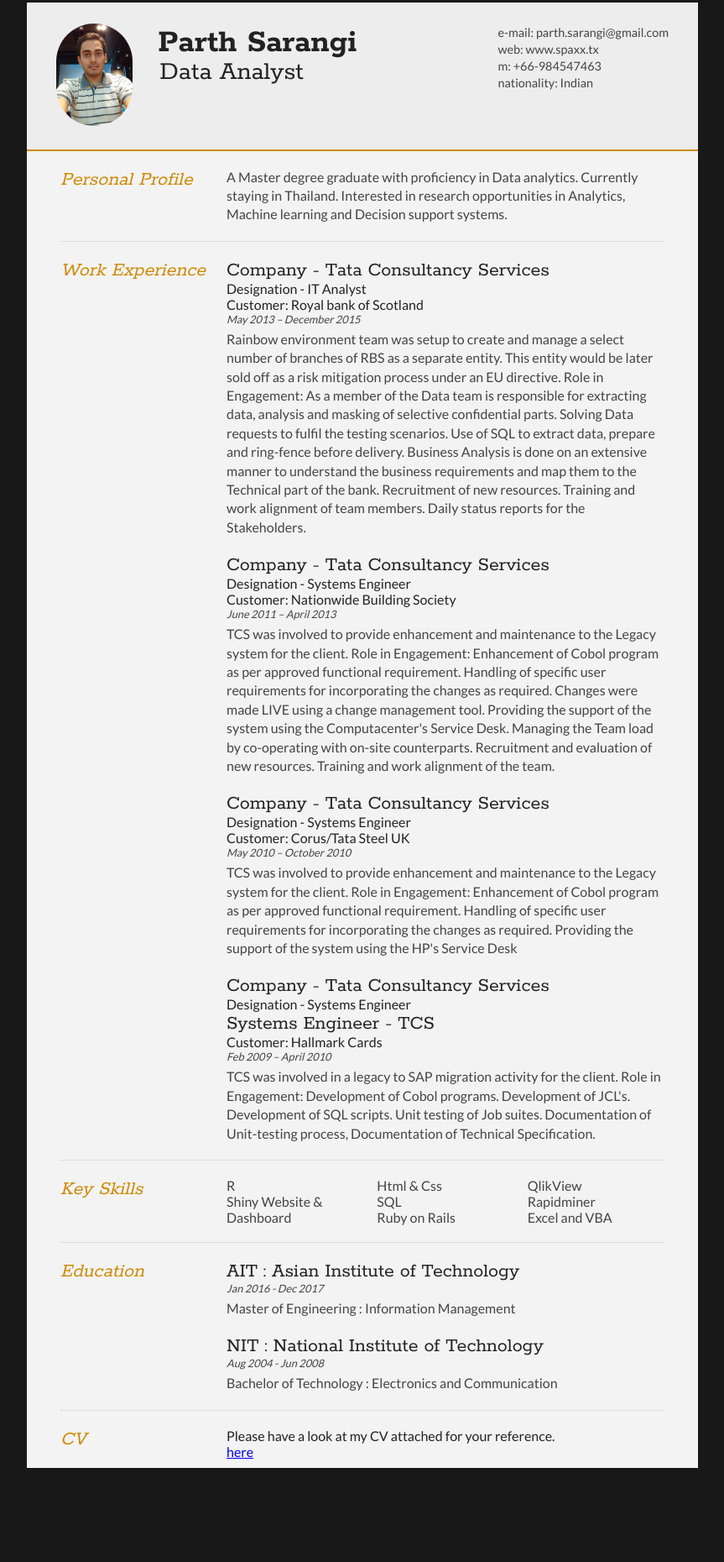
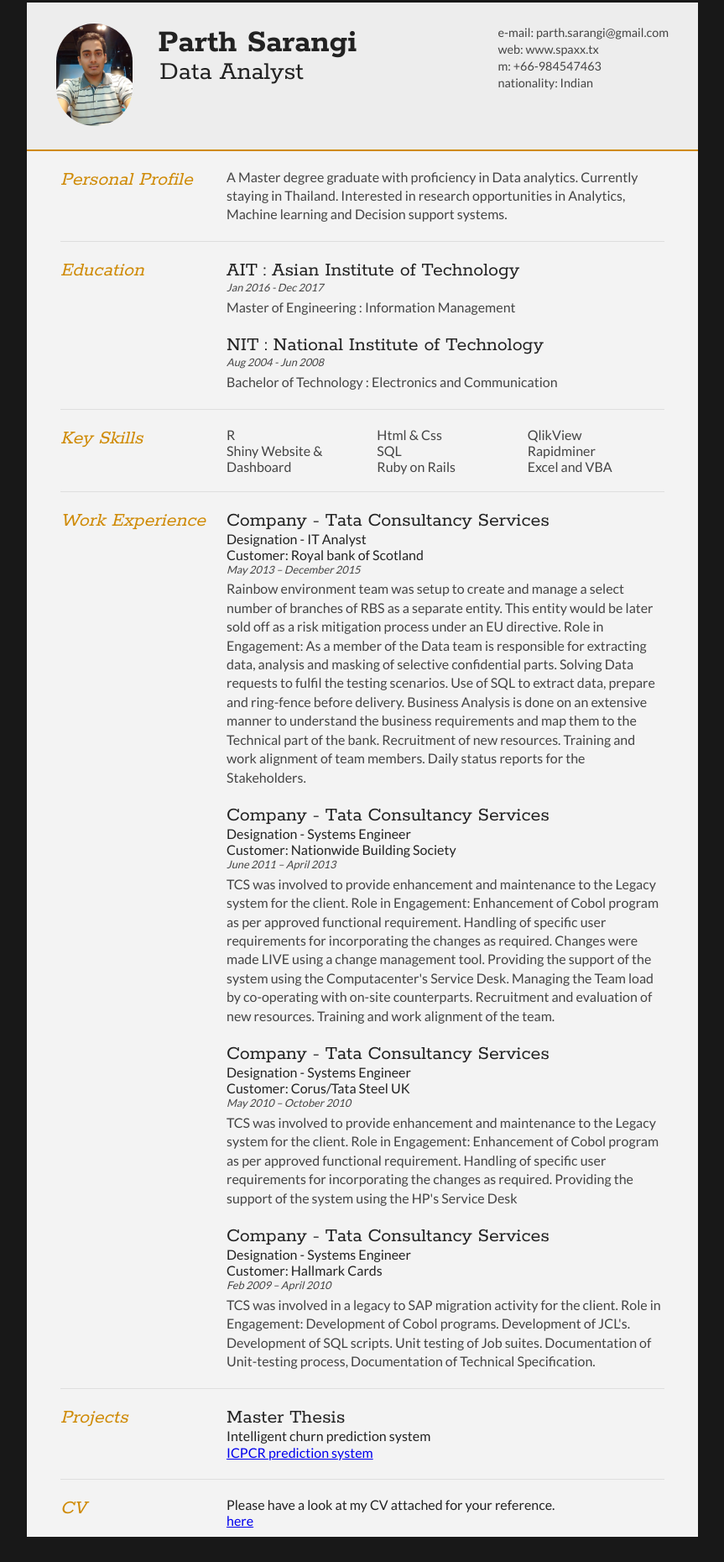
Before and after one commit to parthsarangi/parthsarangi.github.io, a plain HTML site: page index.html in a window 1280 px wide. Shown: the part 27-1887 px from the top of the page at 84% size, without its empty margins (208-1071 px from the left). Before the commit the page ends 1805 px from the top, so only its background shows below. Drawn offline with Linux system fonts and the light colour scheme.

Commit message:
added project and changed layout

```diff
--- a/index.html
+++ b/index.html
@@ -29,7 +29,7 @@
 			<div id="contactDetails" class="quickFade delayFour">
 				<ul>
 					<li>e-mail: <a href="mailto:parth.sarangi@gmail.com" target="_blank">parth.sarangi@gmail.com</a></li>
-				<li>web: <a href="http://www.sarangis.com">www.spaxx.tx</a></li>
+					<li>web: <a target="_blank" href="http://www.spaxx.tk">www.spaxx.tx</a></li>
 					<li>m: +66-984547463</li>
 					<li>nationality: Indian</li>
 				</ul>
@@ -51,6 +51,47 @@
 				<div class="clear"></div>
 			</section>
 
+			<section>
+				<div class="sectionTitle">
+					<h1>Education</h1>
+				</div>
+
+				<div class="sectionContent">
+					<article>
+						<h2>AIT : Asian Institute of Technology</h2>
+						<p class="subDetails">Jan 2016 - Dec 2017</p>
+						<p>Master of Engineering : Information Management</p>
+					</article>
+
+					<article>
+						<h2>NIT : National Institute of Technology</h2>
+						<p class="subDetails">Aug 2004 - Jun 2008</p>
+						<p>Bachelor of Technology : Electronics and Communication</p>
+					</article>
+				</div>
+				<div class="clear"></div>
+			</section>
+
+			<section>
+				<div class="sectionTitle">
+					<h1>Key Skills</h1>
+				</div>
+
+				<div class="sectionContent">
+					<ul class="keySkills">
+						<li>R</li>
+						<li>Shiny Website &amp; Dashboard</li>
+						<li>Html &amp; Css</li>
+						<li>SQL</li>
+						<li>Ruby on Rails</li>
+						<li>QlikView</li>
+						<li>Rapidminer</li>
+						<li>Excel and VBA</li>
+						<li></li>
+					</ul>
+				</div>
+				<div class="clear"></div>
+			</section>
 
 			<section>
 				<div class="sectionTitle">
@@ -85,7 +126,6 @@
 					<article>
 						<h2>Company - Tata Consultancy Services</h2>
 						<h3>Designation - Systems Engineer</h3>
-					<h2>Systems Engineer - TCS</h2>
 						<h4>Customer: Hallmark Cards</h4>
 						<p class="subDetails">Feb 2009 – April 2010</p>
 						<p>TCS was involved in a legacy to SAP migration activity for the client. Role in    Engagement: Development of Cobol programs. Development of JCL's. Development of SQL scripts. Unit testing of Job suites. Documentation of Unit-testing process,
@@ -95,47 +135,23 @@
 					<div class="clear"></div>
 				</section>
 
+
 <section>
 	<div class="sectionTitle">
-				<h1>Key Skills</h1>
+		<h1>Projects</h1>
 	</div>
-
 	<div class="sectionContent">
-				<ul class="keySkills">
-					<li>R</li>
-					<li>Shiny Website &amp; Dashboard</li>
-					<li>Html &amp; Css</li>
-					<li>SQL</li>
-					<li>Ruby on Rails</li>
-					<li>QlikView</li>
-					<li>Rapidminer</li>
-					<li>Excel and VBA</li>
-                    <li></li>
-				</ul>
+		<article class="">
+			<h2>Master Thesis</h2>
+			<h3>Intelligent churn prediction system</h3>
+			<p>
+			<a href="https://parths-shiny.shinyapps.io/template_shiny/" target="_blank">ICPCR prediction system</a>
+			</p>
+		</article>
 	</div>
 		<div class="clear"></div>
 </section>
 
-		<section>
-			<div class="sectionTitle">
-				<h1>Education</h1>
-			</div>
-
-			<div class="sectionContent">
-				<article>
-					<h2>AIT : Asian Institute of Technology</h2>
-                    <p class="subDetails">Jan 2016 - Dec 2017</p>
-					<p>Master of Engineering : Information Management</p>
-				</article>
-
-				<article>
-					<h2>NIT : National Institute of Technology</h2>
-                    <p class="subDetails">Aug 2004 - Jun 2008</p>
-					<p>Bachelor of Technology : Electronics and Communication</p>
-				</article>
-			</div>
-			<div class="clear"></div>
-		</section>
 <section>
 	<div class="sectionTitle">
 		<h1>CV</h1>
@@ -145,7 +161,6 @@
 			Please have a look at my CV attached for your reference. <br>
 			<a href="CV.pdf" target="blank">here</a>
 		</article>
-
 	</div>
 	<div class="clear"></div>
 </section>
```
Lines whose indentation alone changed are shown as unchanged.
